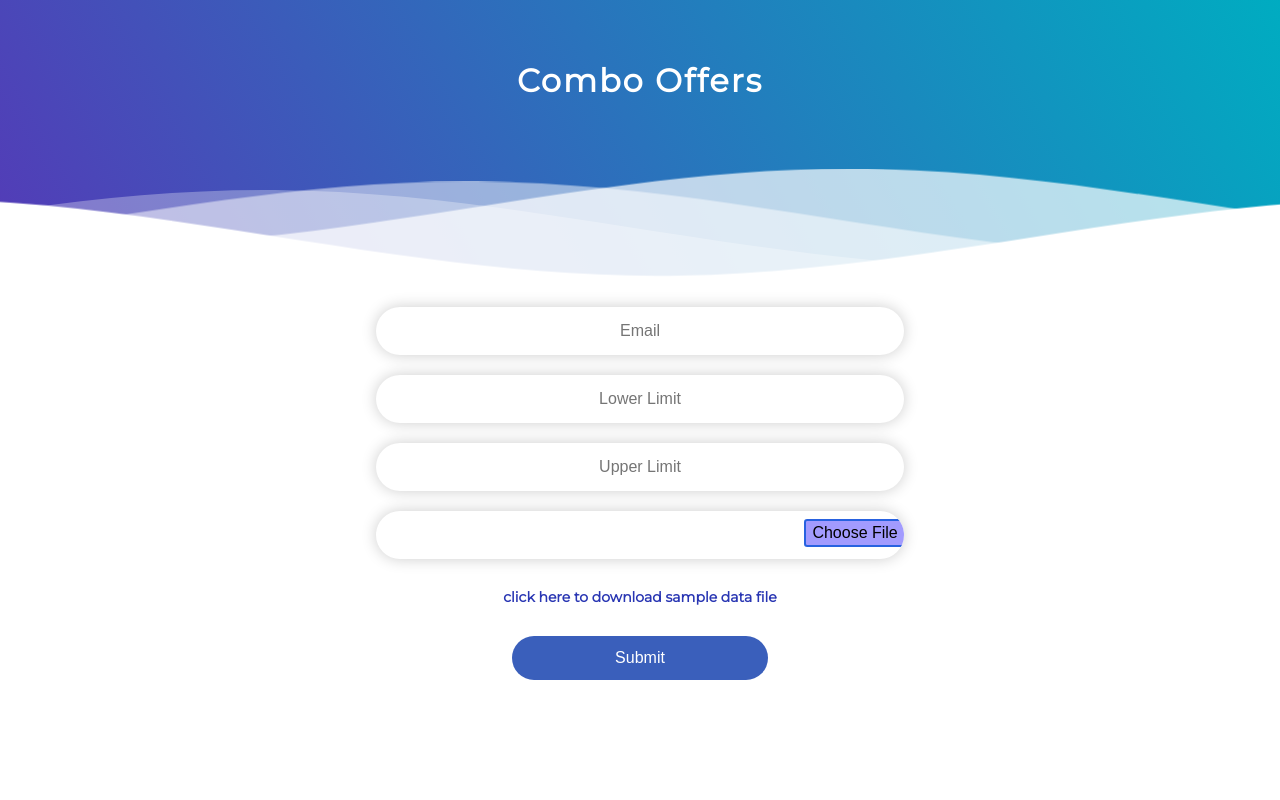
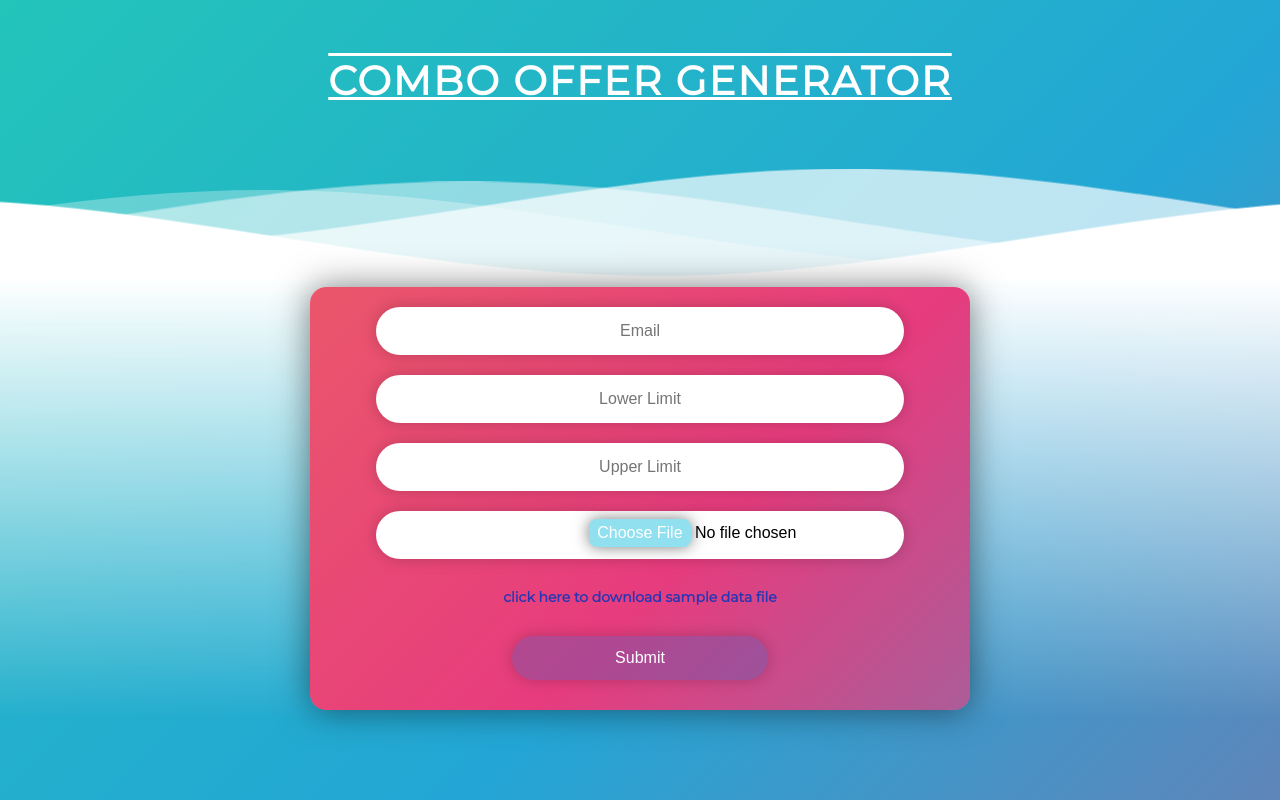
Before and after one commit to adityaagg7/Combo-Finder-WA, a Django app: page / in a window 1280 px wide. Run offline with Django 3.2, Linux system fonts and the light colour scheme.

Commit message:
Feat -appear

```diff
--- a/comboOffer/data/static/styles.css
+++ b/comboOffer/data/static/styles.css
@@ -7,13 +7,17 @@ html{
 
 body {
   margin:0;
+	background: linear-gradient(-45deg, #ee7752, #e73c7e, #23a6d5, #23d5ab);
+	background-size: 400% 400%;
+	animation: gradient 8s ease infinite;
 }
 
 h3 {
   font-family: 'Montserrat', sans-serif;
-  font-weight:600;
+  font-weight:1000;
   letter-spacing: 2px;
-  font-size:32px;
+  font-size:40px;
+  text-decoration: underline overline 3px ;
 }
 p {
   font-family: 'Lato', sans-serif;
@@ -25,10 +29,25 @@ p {
 .header {
   position:relative;
   text-align:center;
-  background: linear-gradient(60deg, rgba(84,58,183,1) 0%, rgba(0,172,193,1) 100%);
+	background: linear-gradient(-45deg, #ee7752, #e73c7e, #23a6d5, #23d5ab);
+	background-size: 400% 400%;
+	animation: gradient 8s ease infinite;
+
+
   color:white;
 }
 
+@keyframes gradient {
+0% {
+		background-position: 0% 50%;
+	}
+	50% {
+		background-position: 100% 50%;
+	}
+	100% {
+		background-position: 0% 50%;
+	}
+}
 
 .inner-header {
   height:20vh;
@@ -74,7 +93,7 @@ text-decoration:none;
   position:relative;
   height:100%;
   text-align:center;
-  background-color: white;
+  background: linear-gradient(180deg, rgb(255,255,255,1),rgb(255,255,255,0) )
 }
 
 /* Animation */
@@ -131,6 +150,12 @@ form{
   flex-direction:column;
   padding:10px;
   margin:10px;
+  border-radius: 1em;
+  background: linear-gradient(-45deg,#23d5ab, #23a6d5, #e73c7e,  #ee7752);
+	background-size: 400% 400%;
+	animation: gradient 8s ease infinite;
+
+  box-shadow: 0px 0px 35px 0px rgb(0 0 0 / 50%);
 }
 
 input{
@@ -144,6 +169,7 @@ input{
   border-radius:25px;
   outline:none;
   text-align:center;
+  background-color: #ffffff;
 
 }
 
@@ -156,23 +182,54 @@ input{
   width:40%;
   margin:20px 10px;
   border-radius:25px;
-  background-color:#3A5FBB;
-  color:#ffffff
+  background-color:#3A5FBB50;
+  color:#ffffff;
+  box-shadow: 0px 0px 15px 0px rgb(0 0 0 / 20%);
 
 }
 
 button:hover {
-  box-shadow: 0px 0px 35px 0px rgb(0 0 0 / 30%);
+  box-shadow: 0px 0px 35px 0px rgb(0 0 0 / 90%);
 
 }
 
 
 input[type=file]::file-selector-button {
-  border: 2px solid #2862e0;
+  border: 2px solid #90e0ef;
   padding: .2em .4em;
-  border-radius: .2em;
-  background-color: #a29bfe;
-  transition: 1s;
+  border-radius: .5em;
+  background-color: #90e0ef;
+  transition: 0.01s;
   align-items: center;
-  margin-left: 420px;
+  margin-left: 40%;
+  color: #ffffff;
+  box-shadow: 0px 0px 15px 0px rgb(0 0 0 / 50%);
 }
+
+input[type=file]::file-selector-button:hover{
+
+  box-shadow: 0px 0px 35px 0px rgb(0 0 0 / 90%);
+  background-color: #0077b6;
+  color:#ffff ;
+
+}
+.submit-btn:hover{
+
+
+background: linear-gradient(-90deg,#00b4d8,#ade8f4,#caf0f8);
+background-size: 400% 400%;
+animation: gradient 2s ease infinite;
+color: #2862e0;
+}
+
+@keyframes gradient {
+0% {
+		background-position: 0% 50%;
+	}
+	50% {
+		background-position: 100% 50%;
+	}
+	100% {
+		background-position: 0% 50%;
+	}
+}
--- a/comboOffer/templates/index.html
+++ b/comboOffer/templates/index.html
@@ -18,7 +18,7 @@
 <div class="inner-header flex">
 <!--Just the logo.. Don't mind this-->
 
-<h3>Combo Offers</h3>
+<h3>COMBO OFFER GENERATOR</h3>
 </div>
 
 <!--Waves Container-->
```
